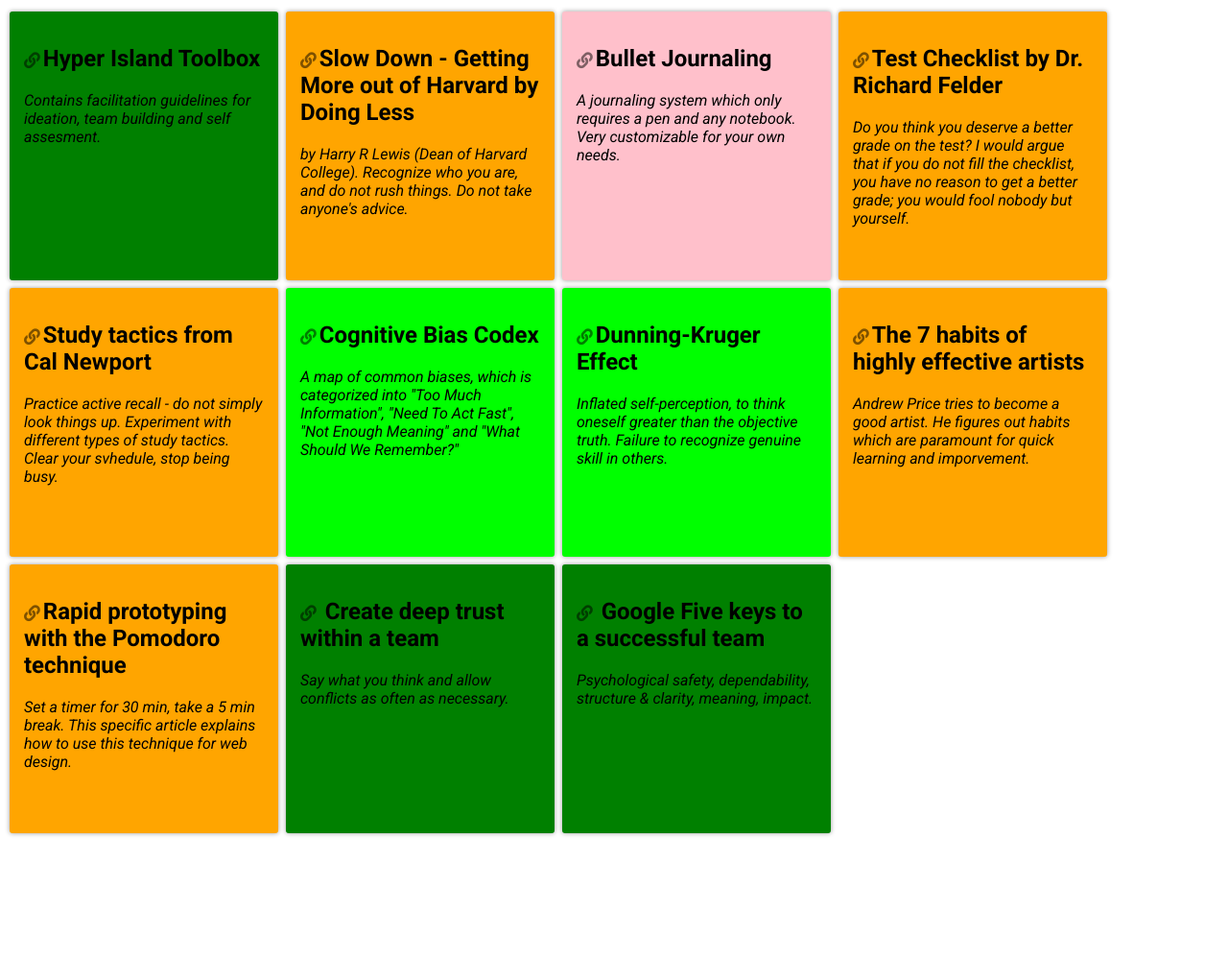
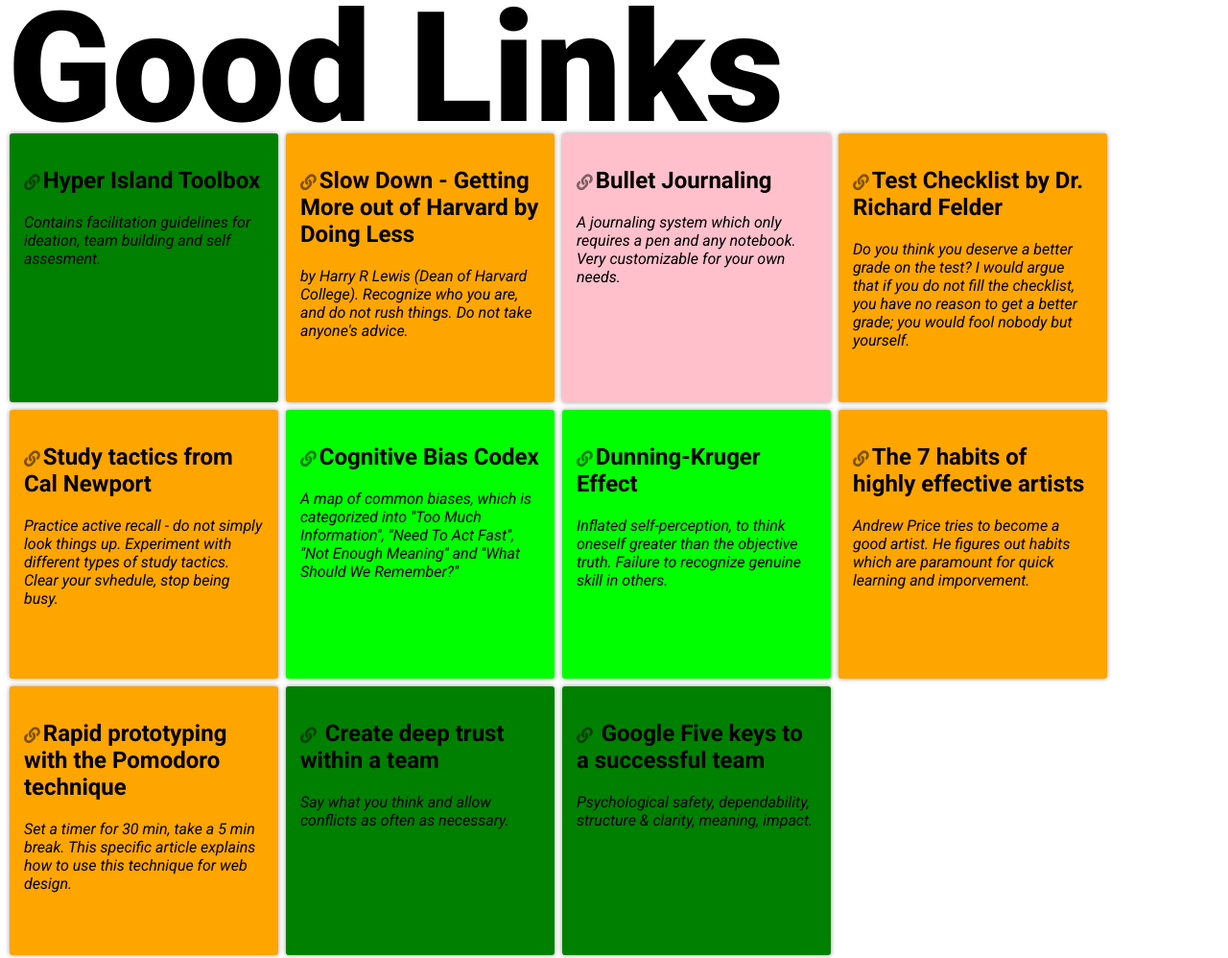
Before and after one commit to tskarhed/good-links, a plain HTML site: page index.html in a window 1280 px wide. Shown: the whole page at 96% size. Before the commit the page ends 880 px from the top, so only its background shows below. Drawn offline with Linux system fonts and the light colour scheme.

Commit message:
Add really big title

```diff
--- a/index.html
+++ b/index.html
@@ -8,6 +8,8 @@
 		<link rel="stylesheet" href="./style.css">
 	</head>
 	<body>
+
+		<h1 class="main-title">Good Links</h1>
 	<article class="team">
 	  	<h1><a href="http://toolbox.hyperisland.com/" class="team">Hyper Island Toolbox</a></h1>
 	  	<div class="intro">
--- a/style.css
+++ b/style.css
@@ -1,4 +1,4 @@
-@import url('https://fonts.googleapis.com/css?family=Roboto:300i,400,400i,700');
+@import url('https://fonts.googleapis.com/css?family=Roboto:300i,400,400i,700,900');
 
 *::selection{
   color: white;
@@ -96,3 +96,9 @@
 .biases{
   background-color: lime;
 }
+
+.main-title{
+  font-weight: 900;
+  font-size: 10rem;
+  margin: -30px 0px;
+}
```
